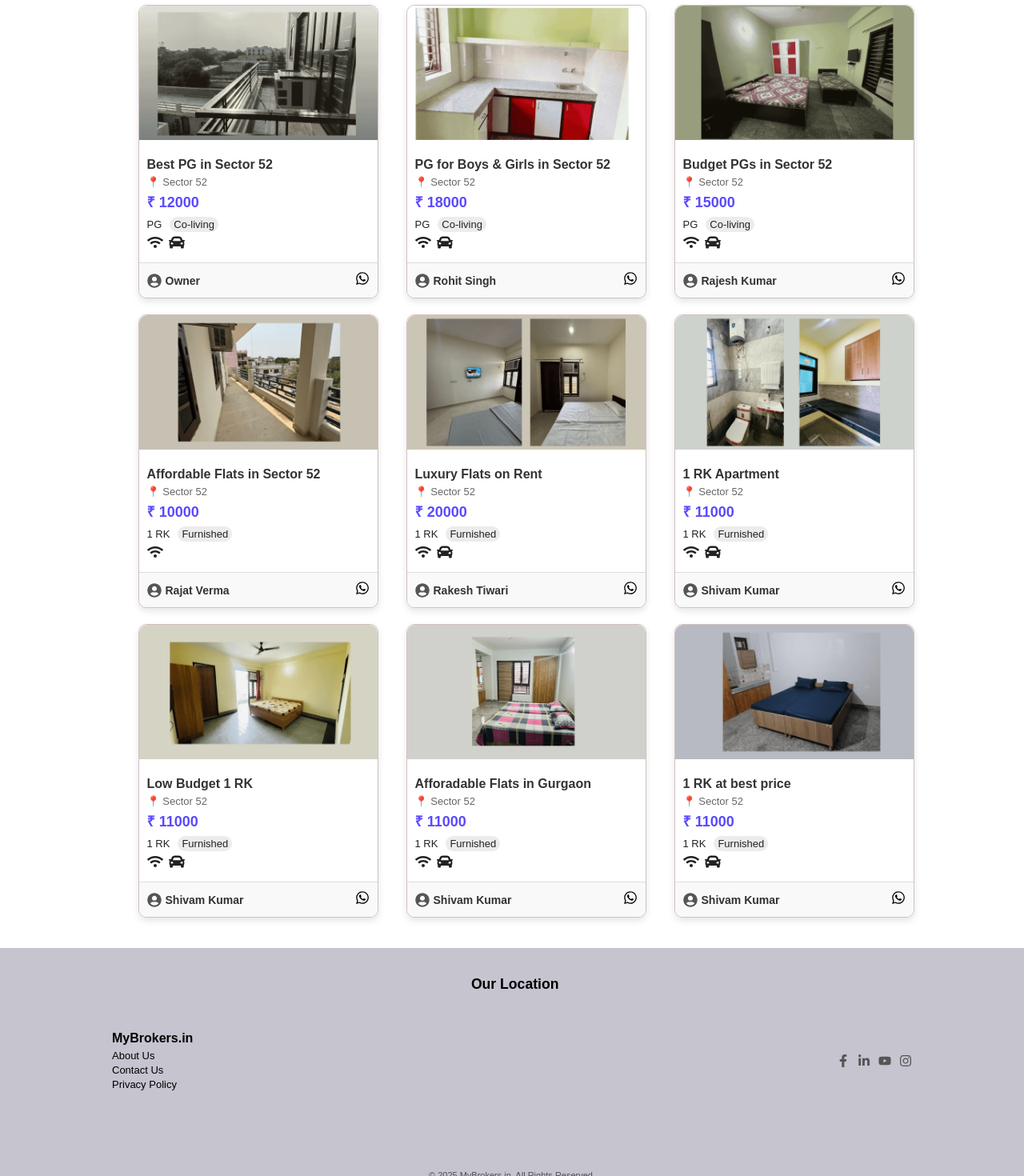
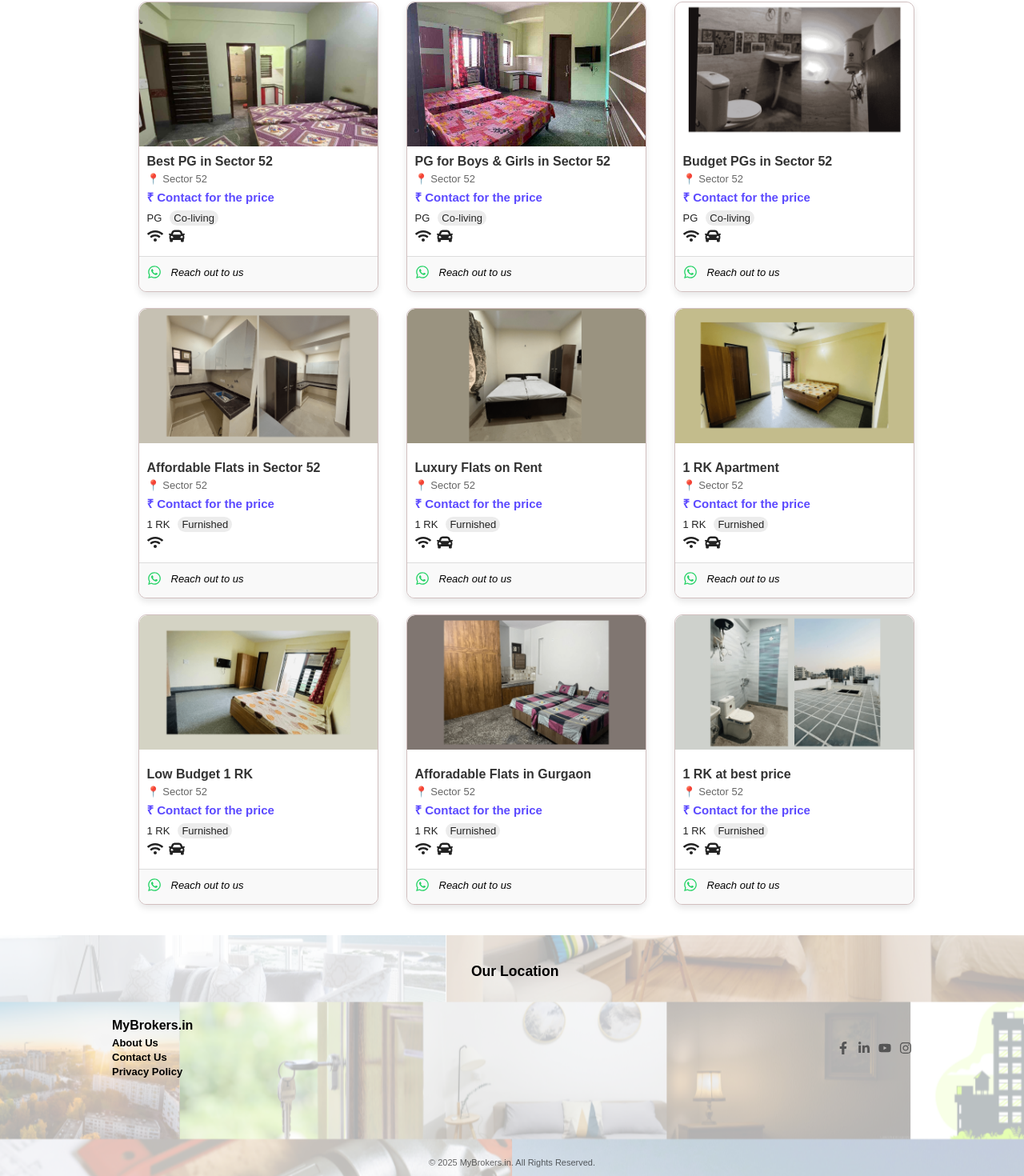
Before and after one commit to harshit7388/project-real-estate, a React (Create React App) app: page / in a window 1280 px wide. Shown: the part 889-2359 px from the top of the page at 80% size. Built offline with nearby package versions, Linux system fonts and the light colour scheme; grey boxes are pictures that could not be loaded.

Commit message:
css, code removed,footer  ,price removed from whatsapp message

```diff
--- a/src/components/Footer.js
+++ b/src/components/Footer.js
@@ -1,11 +1,28 @@
 import React from "react";
-import { FaFacebookF, FaLinkedinIn, FaYoutube, FaInstagram } from "react-icons/fa";
-import '../styles/components/_footer.scss';
+import {
+  FaFacebookF,
+  FaLinkedinIn,
+  FaYoutube,
+  FaInstagram,
+} from "react-icons/fa";
+import "../styles/components/_footer.scss";
 import { Link } from "react-router-dom";
+import footerimg from "../assets/images/footerimg.png";
 
 const Footer = () => {
+  const message = "Hi,I am interested in your property listings. Can you provide more details?";
+  const whatsappLink = `https://wa.me/+918887590378?text=${message}`;
+
   return (
-    <footer className="footer">
+    <footer
+      className="footer"
+      style={{
+        backgroundImage: `url(${footerimg})`,
+        backgroundSize: "cover",
+        backgroundPosition: "center",
+        backgroundRepeat: "no-repeat",
+      }}
+    >
       <div className="footer-container">
         <div className="footer-info">
           <h4>MyBrokers.in</h4>
@@ -14,7 +31,9 @@ const Footer = () => {
               <a href="#">About Us</a>
             </li>
             <li>
-              <Link to="/contact">Contact Us</Link>
+              <a href={whatsappLink} target="_blank" rel="noopener noreferrer" >
+                Contact Us
+              </a>
             </li>
             <li>
               <Link to="/privacy-policy">Privacy Policy</Link>
--- a/src/components/PropertyCard.js
+++ b/src/components/PropertyCard.js
@@ -8,7 +8,7 @@ import { FaWhatsapp } from "react-icons/fa";
 import "../styles/components/_propertyCard.scss";
 
 const PropertyCard = ({ property }) => {
-  const message = encodeURIComponent(`Hi, I am interested in your property: ${property.id},${property.title}. My preferrences are: - ${property.location} , ${property.price} , ${property.propertyType} , ${property.livingType}`); ;
+  const message = encodeURIComponent(`Hi, I am interested in your property: ${property.id},${property.title}. My preferrences are: - ${property.location} , ${property.propertyType} , ${property.livingType}`); ;
   const whatsappLink = `https://wa.me/+917388670069?text=${message}`;
   const settings = {
     dots: true,
@@ -17,7 +17,7 @@ const PropertyCard = ({ property }) => {
     slidesToShow: 1,
     slidesToScroll: 1,
     arrows: false, // Remove next/prev buttons for a clean UI
-    autoplay: true,
+    autoplay: false,
     autoplaySpeed: 3000,
   };
 
@@ -50,7 +50,8 @@ const PropertyCard = ({ property }) => {
       <div className="property-details">
         <h3>{property.title}</h3>
         <div className="location">📍 {property.location}</div>
-        <div className="price">₹ {property.price}</div>
+        {/* <div className="price">₹ {property.price}</div> */}
+        <div className="price priceHidden">₹ Contact for the price</div>
 
         {/* Property Type & Living Type */}
         <div className="property-meta">
@@ -67,14 +68,15 @@ const PropertyCard = ({ property }) => {
 
       {/* Footer (Owner Info & Contact Buttons) */}
       <div className="property-footer">
-        <div className="owner-info">
+        {/* <div className="owner-info">
           <FaUserCircle className="owner-icon" />
           <span className="owner-name">{property.ownerName || "Owner"}</span>
-        </div>
+        </div> */}
         <div className="contact-icons">
           <a href={whatsappLink} target="_blank" rel="noopener noreferrer">
             <FaWhatsapp className="whatsapp-icon" />
           </a>
+          <span className="reachout">Reach out to us</span>
           {/* <a href={`tel:${phone}`}>
             <FaPhone className="phone-icon" />
           </a> */}
--- a/src/components/WhatsAppButton.js
+++ b/src/components/WhatsAppButton.js
@@ -3,7 +3,7 @@ import { FaWhatsapp } from "react-icons/fa";
 import "../styles/components/_whatsappButton.scss"; // Import SCSS for styling
 
 const WhatsAppButton = () => {
-  const phoneNumber = "917388670069"; // Replace with the owner's WhatsApp number (include country code)
+  const phoneNumber = "+918887590378"; // Replace with the owner's WhatsApp number (include country code)
   const message = "Hello! I'm interested in your property listings. Can you provide more details?";
 
   return (
--- a/src/styles/components/_filters.scss
+++ b/src/styles/components/_filters.scss
@@ -247,6 +247,14 @@
       margin-top: 40px;
     }
   }
+  .filters .filter-options .filter-group {
+    display: contents;
+    flex-direction: column;
+    font-size: 14px;
+    font-weight: 600;
+    color: #444;
+    min-width: 180px;
+}
 }
 
 .filters .filter-options .filter-group select {
--- a/src/styles/components/_footer.scss
+++ b/src/styles/components/_footer.scss
@@ -1,5 +1,6 @@
 .footer {
-  background: #c5c4cf; // Light grey background (blends with a white page)
+  // background: #c5c4cf; // Light grey background (blends with a white page)
+  background-image: url('../../assets/images/footerimg.png');
   color: #333; // Dark grey text for readability
   padding: 15px 10px;
   text-align: center;
@@ -34,6 +35,7 @@
         margin-bottom: 3px;
 
         a {
+          font-weight: bold;
           color: black; // Subtle dark grey
           text-decoration: none;
           transition: color 0.3s ease;
--- a/src/styles/components/_propertyCard.scss
+++ b/src/styles/components/_propertyCard.scss
@@ -53,11 +53,15 @@
     }
 
     .price {
-      font-size: 18px;
+      // font-size: 18px;
+      font-size: 15px;
       font-weight: bold;
       color: #5b49ff;
       margin-top: 5px;
     }
+    // .priceHidden{
+
+    // }
   }
 
   .property-footer {
@@ -97,6 +101,16 @@
       }
     }
   }
+
+  .clickable-area {
+    cursor: pointer;
+
+    &:hover {
+      box-shadow: 0 0 8px rgba(0, 0, 0, 0.15);
+      transform: scale(1.01);
+      transition: all 0.3s ease-in-out;
+    }
+  }
 }
 
 //mobile styles
@@ -107,7 +121,8 @@
     margin: 15px -6px;
 
   }
-   /* Adds margin above the first card */
+
+  /* Adds margin above the first card */
   .property-list .property-card:first-child {
     margin-top: 15px;
   }
@@ -132,26 +147,36 @@
   }
 }
 
-.propertyType{
-  font-size: 13px;
-}
-.livingType{
+.propertyType {
   font-size: 13px;
 }
 
-.amenities .wifi{
+.livingType {
+  font-size: 13px;
+}
+
+.amenities .wifi {
   margin-right: 7px;
 }
 
-.property-meta .livingType{
+.property-meta .livingType {
   background-color: #ececec;
   border-radius: 10px;
   padding: 2px 5px;
 }
-.property-meta .propertyType{
+
+.property-meta .propertyType {
   margin-right: 10px;
 }
 
-.property-meta{
+.property-meta {
   padding: 3px 0;
 }
+
+.reachout {
+  color: black;
+  font-size: 13px;
+  font-style: italic;
+  padding: 2px;
+  display: flex;
+}
```
Also changed, not shown: src/components/Properties.js (added, +81 -0 lines).
